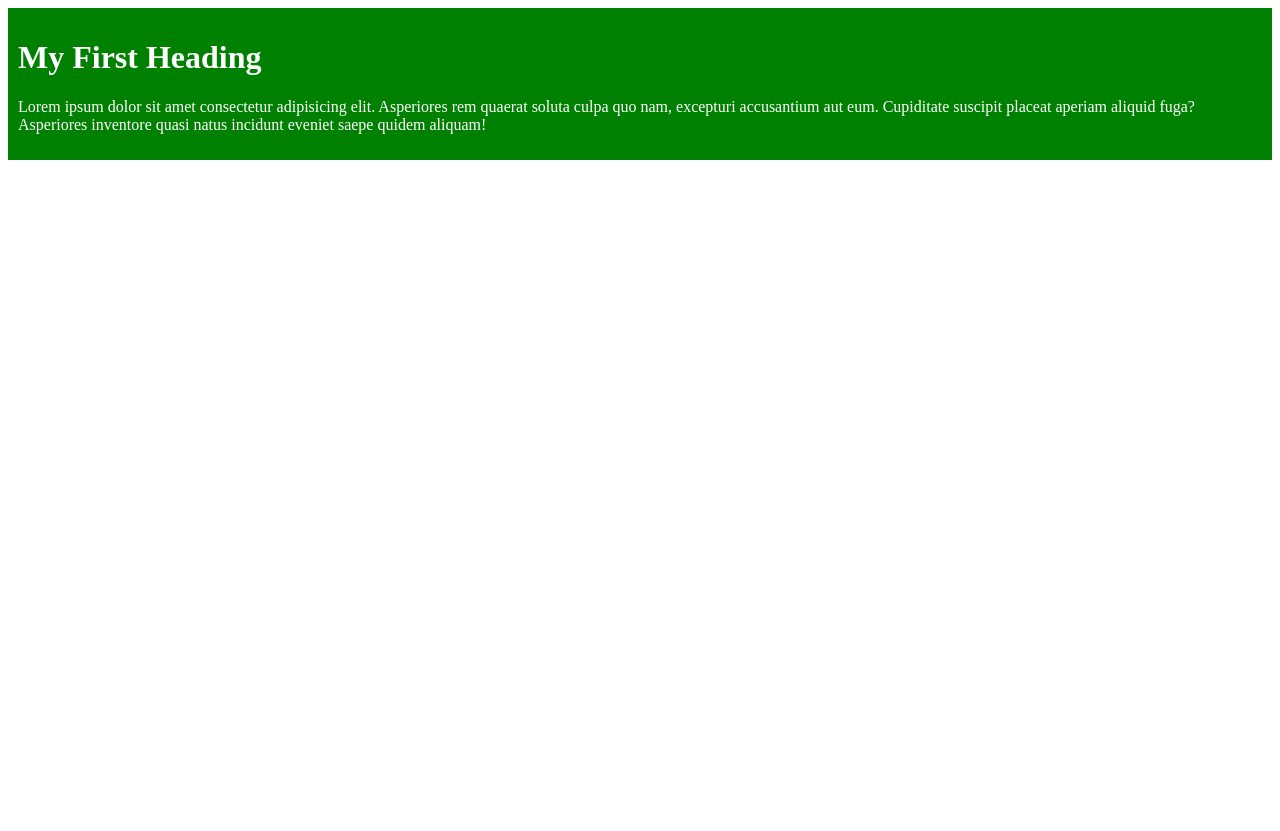
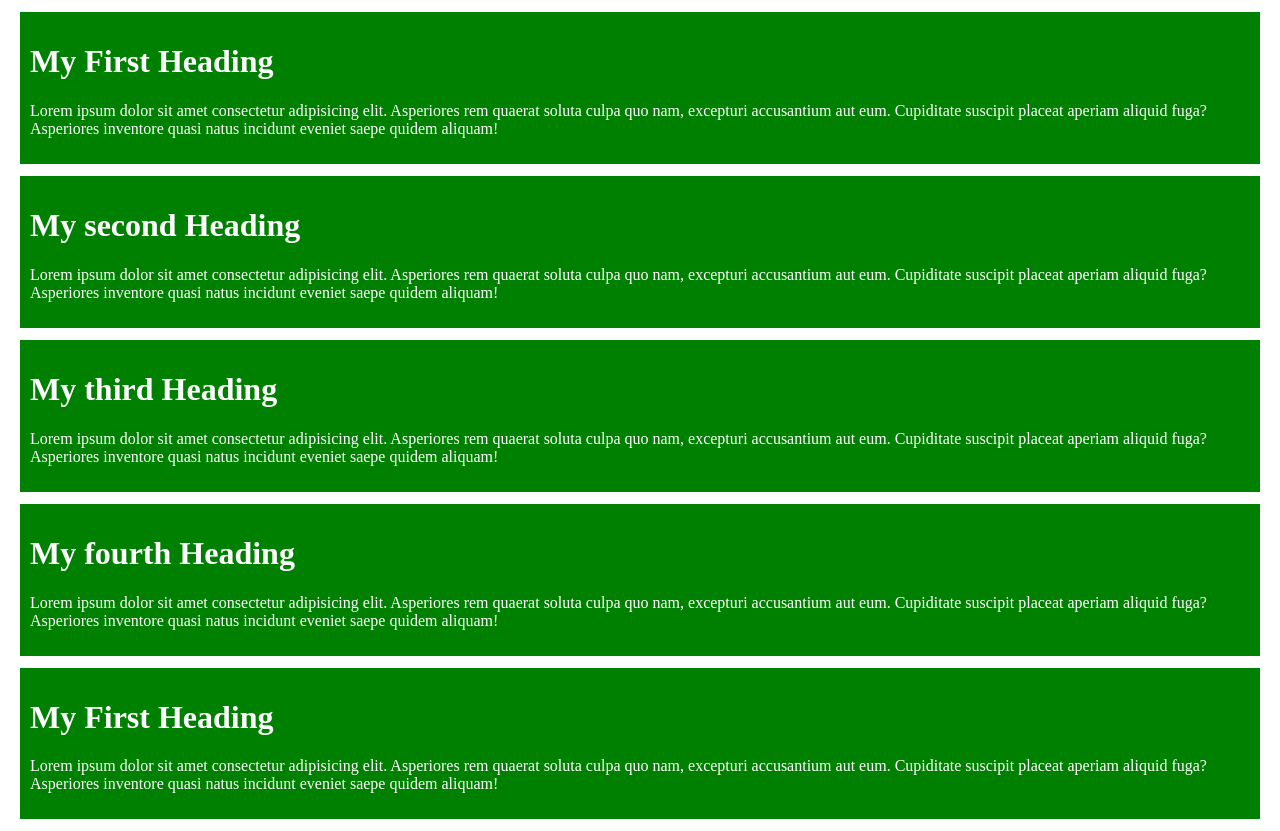
Before and after one commit to m-sarful/Simple-website, a plain HTML site: page sarful.html in a window 1280 px wide. Before the commit the page ends 800 px from the top, so only its background shows below. Drawn offline with Linux system fonts and the light colour scheme.

Commit message:
added another blog

```diff
--- a/sarful.css
+++ b/sarful.css
@@ -2,4 +2,5 @@
     background-color: green;
     color: white;
     padding: 10px;
+    margin: 12px;
 }
--- a/sarful.html
+++ b/sarful.html
@@ -11,5 +11,21 @@
     <h1>My First Heading</h1>
     <p>Lorem ipsum dolor sit amet consectetur adipisicing elit. Asperiores rem quaerat soluta culpa quo nam, excepturi accusantium aut eum. Cupiditate suscipit placeat aperiam aliquid fuga? Asperiores inventore quasi natus incidunt eveniet saepe quidem aliquam!</p>
     </div>
+    <div class="blog">
+    <h1>My second Heading</h1>
+    <p>Lorem ipsum dolor sit amet consectetur adipisicing elit. Asperiores rem quaerat soluta culpa quo nam, excepturi accusantium aut eum. Cupiditate suscipit placeat aperiam aliquid fuga? Asperiores inventore quasi natus incidunt eveniet saepe quidem aliquam!</p>
+    </div>
+    <div class="blog">
+    <h1>My third Heading</h1>
+    <p>Lorem ipsum dolor sit amet consectetur adipisicing elit. Asperiores rem quaerat soluta culpa quo nam, excepturi accusantium aut eum. Cupiditate suscipit placeat aperiam aliquid fuga? Asperiores inventore quasi natus incidunt eveniet saepe quidem aliquam!</p>
+    </div>
+    <div class="blog">
+    <h1>My fourth Heading</h1>
+    <p>Lorem ipsum dolor sit amet consectetur adipisicing elit. Asperiores rem quaerat soluta culpa quo nam, excepturi accusantium aut eum. Cupiditate suscipit placeat aperiam aliquid fuga? Asperiores inventore quasi natus incidunt eveniet saepe quidem aliquam!</p>
+    </div>
+    <div class="blog">
+    <h1>My First Heading</h1>
+    <p>Lorem ipsum dolor sit amet consectetur adipisicing elit. Asperiores rem quaerat soluta culpa quo nam, excepturi accusantium aut eum. Cupiditate suscipit placeat aperiam aliquid fuga? Asperiores inventore quasi natus incidunt eveniet saepe quidem aliquam!</p>
+    </div>
 </body>
 </html>
```
